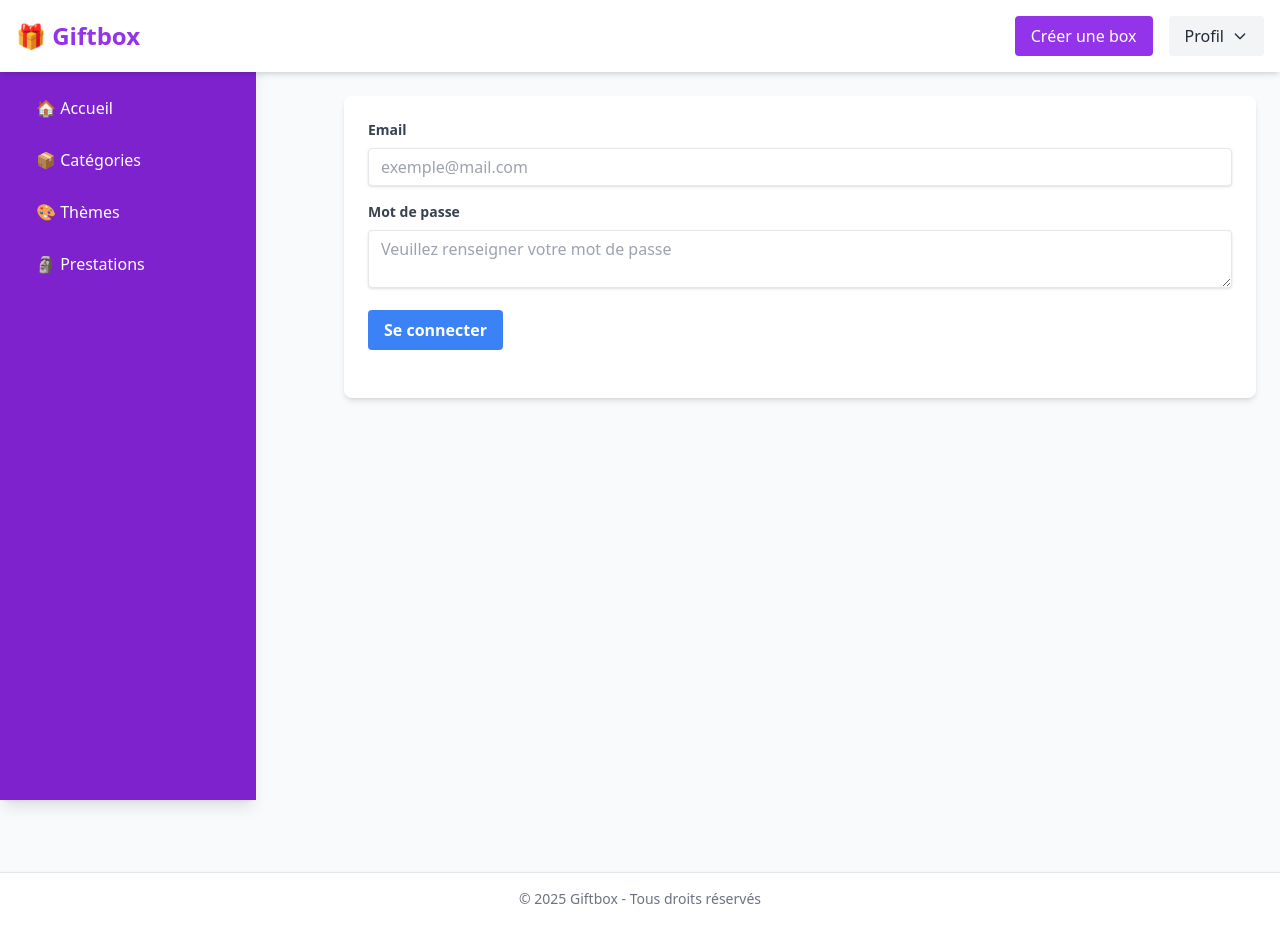
After one commit to hugo-decrypte/TP_GITBOX, a PHP site: template gift.appli/src/webui/views/signIn/signIn.html.twig in a window 1280 px wide. The commit adds this page. Run offline with PHP 8.4, Linux system fonts and the light colour scheme; the template is opened without the code that fills it, so the values that code supplies are empty; some libraries are stand-ins or nearby versions.

Commit message:
Ajout action Signin

```diff
--- a/gift.appli/src/conf/routes.php
+++ b/gift.appli/src/conf/routes.php
@@ -4,9 +4,11 @@ use gift\appli\webui\actions\CoffretsAction;
 use gift\appli\webui\actions\GetCreerBoxModeleAction;
 use gift\appli\webui\actions\GetCreerBoxPersoAction;
 use gift\appli\webui\actions\CreerCoffretAction;
+use gift\appli\webui\actions\GetSigninAction;
 use gift\appli\webui\actions\HomeAction;
 use gift\appli\webui\actions\MyBoxAction;
 use gift\appli\webui\actions\PostCreerBoxPersoAction;
+use gift\appli\webui\actions\PostSigninAction;
 use gift\appli\webui\actions\Prestations;
 use gift\appli\webui\actions\ThemesAction;
 
@@ -33,9 +35,13 @@ return function ($app) {
 
     $app->get('/creer-box-modele', GetCreerBoxModeleAction::class)
         ->setName('creer_box_modele');
+    $app->get('/signin', GetSigninAction::class)
+        ->setName('signin');
 
     //-----------POST-----------//
     $app->post('/creer-box-perso', PostCreerBoxPersoAction::class)
         ->setName('post_creer_box_perso');
+    $app->post('/signin', PostSigninAction::class)
+        ->setName('post_signin');
     return  $app;
 };
--- a/gift.appli/src/webui/views/base/header.html.twig
+++ b/gift.appli/src/webui/views/base/header.html.twig
@@ -24,6 +24,7 @@
                     <a href="#" class="block px-4 py-2 hover:bg-gray-100">Mon profil</a>
                     <a href="{{ url_for("myBox") }}" class="block px-4 py-2 hover:bg-gray-100">Mes coffrets</a>
                     <div class="border-t my-1"></div>
+                    <a href="signin" class="block px-4 py-2 text-red-600 hover:bg-red-100">Connexion</a>
                     <a href="#" class="block px-4 py-2 text-red-600 hover:bg-red-100">Déconnexion</a>
                 </div>
             </div>
--- /dev/null
+++ b/gift.appli/src/webui/views/signIn/signIn.html.twig
@@ -0,0 +1,25 @@
+{% extends "base/base.html.twig" %}
+
+{% block body %}
+    <form action="{{ url_for('post_signin') }}" method="post" class="bg-white shadow-md rounded-lg p-6">
+        <div class="mb-4">
+            <label class="block text-gray-700 text-sm font-bold mb-2" for="email">
+                Email
+            </label>
+            <input class="shadow appearance-none border rounded w-full py-2 px-3 text-gray-700 leading-tight focus:outline-none focus:shadow-outline" id="libelle" name="libelle" type="text" placeholder="exemple@mail.com" required>
+        </div>
+
+        <div class="mb-4">
+            <label class="block text-gray-700 text-sm font-bold mb-2" for="password">
+                Mot de passe
+            </label>
+            <textarea class="shadow appearance-none border rounded w-full py-2 px-3 text-gray-700 leading-tight focus:outline-none focus:shadow-outline" id="description" name="description" placeholder="Veuillez renseigner votre mot de passe" required></textarea>
+        </div>
+
+        <div class="mb-6">
+            <button class="bg-blue-500 hover:bg-blue-700 text-white font-bold py-2 px-4 rounded focus:outline-none focus:shadow-outline" type="submit">
+                Se connecter
+            </button>
+        </div>
+    </form>
+{% endblock %}
```
Also changed, not shown: gift.appli/src/webui/actions/GetSigninAction.php (added, +17 -0 lines), gift.appli/src/webui/actions/PostSigninAction.php (added, +34 -0 lines).
